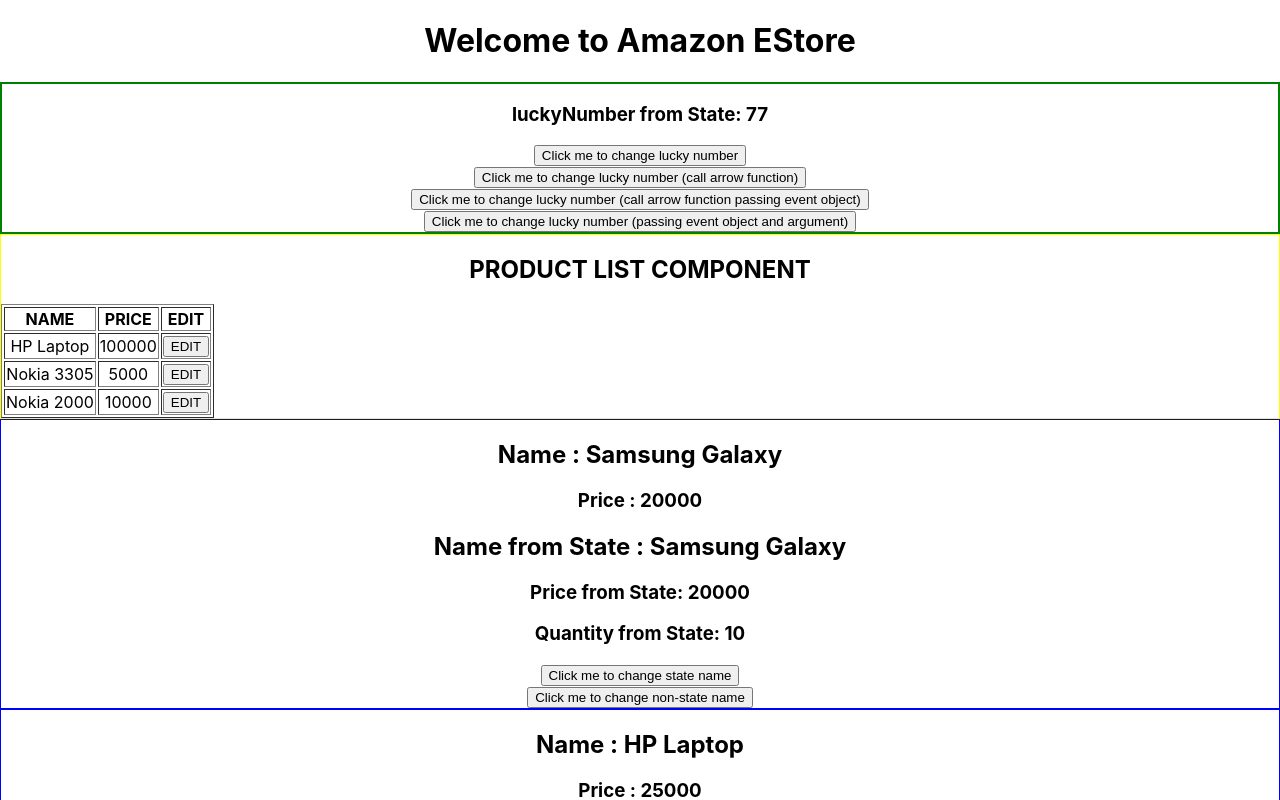
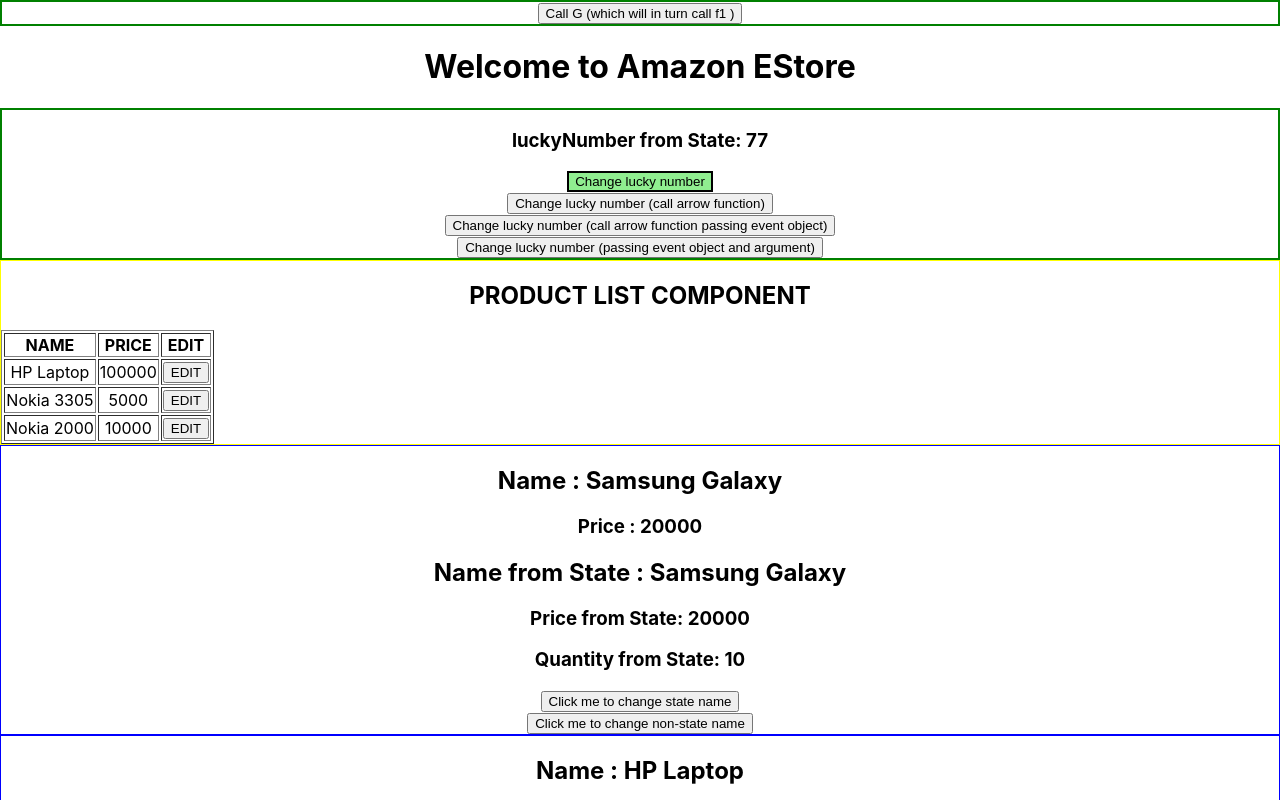
Before and after one commit to aw1app/sl-cis-jfsd, a React (Create React App) app in the folder PHASE1/REACT/my-app2/: page / in a window 1280 px wide. Shown: the top 800 px of the page. Built offline with nearby package versions, Linux system fonts and the light colour scheme.

Commit message:
react updates

```diff
--- a/PHASE1/REACT/my-app2/src/App.js
+++ b/PHASE1/REACT/my-app2/src/App.js
@@ -5,13 +5,19 @@
 import ProductF from './components/ProductF';
 import ProductList from './components/ProductList';
 import EventHandlingDemo from './components/EventHandlingDemo';
+import ParentFunctionInPropsDemo from './components/ParentFunctionInPropsDemo';
 
 //function App {
 const App = () => {
 
+  const myFunc=()=>{
+    alert("Hi from Parent!")
+  };
+
 
   return (
     <div className="App">
+      <ParentFunctionInPropsDemo pf1={myFunc} />
       <h1 >
         Welcome to Amazon EStore
       </h1>
--- a/PHASE1/REACT/my-app2/src/components/EventHandlingDemo.jsx
+++ b/PHASE1/REACT/my-app2/src/components/EventHandlingDemo.jsx
@@ -13,6 +13,7 @@
     }
 
     changeLuckyNumber1(){
+       // e.preventDefault();
         this.setState( {
             luckyNumber:this.getRandomArbitrary(1,100)
         });
@@ -20,6 +21,7 @@
 
     // Arrow function, so no binding reqd in the constructor.
     changeLuckyNumber2 = () => {
+       // e.preventDefault();
         this.setState( {
             luckyNumber:this.getRandomArbitrary(1,100)
         });
@@ -27,6 +29,7 @@
 
     // Arrow function, so no binding reqd in the constructor.
     changeLuckyNumber3 = (evt) => {
+        evt.preventDefault ();
         // alert("changeLuckyNumber3 evt TYPE = " + evt.type);
         // alert("changeLuckyNumber3 evt X = " + evt.clientX);
         // alert("changeLuckyNumber3 evt Y = " + evt.clientY);
@@ -37,6 +40,7 @@
     }
 
     changeLuckyNumber4 = (evt, message) => {
+        evt.preventDefault ();
         alert("changeLuckyNumber4 mesage = " + message);
         this.setState( {
             luckyNumber:this.getRandomArbitrary(1,100)
@@ -54,13 +58,13 @@
 
             <h3> luckyNumber from State: { this.state.luckyNumber }</h3>
 
-            <button onClick={this.changeLuckyNumber1} > Click me to change lucky number  </button>
+            <button onClick={this.changeLuckyNumber1} style={{border:"solid 2px", "background-color": 'lightgreen'} }> Change lucky number  </button>
             <br/>
-            <button onClick={this.changeLuckyNumber2} > Click me to change lucky number (call arrow function) </button>
+            <button onClick={this.changeLuckyNumber2} > Change lucky number (call arrow function) </button>
             <br/>
-            <button onClick={ (event) => this.changeLuckyNumber3(event)} > Click me to change lucky number (call arrow function passing event object) </button>
+            <button onClick={ (event) => this.changeLuckyNumber3(event)} > Change lucky number (call arrow function passing event object) </button>
             <br/>
-            <button onClick={ (event) => this.changeLuckyNumber4(event, "Hi")} > Click me to change lucky number (passing event object and argument) </button>
+            <button onClick={ (event) => this.changeLuckyNumber4(event, "Hi")} > Change lucky number (passing event object and argument) </button>
 
             </div>
         )
--- /dev/null
+++ b/PHASE1/REACT/my-app2/src/components/ParentFunctionInPropsDemo.js
@@ -0,0 +1,28 @@
+import { Component } from "react";
+
+class ParentFunctionInPropsDemo  extends  Component{
+
+    constructor(props){
+        super(props);
+
+        this.state = {
+            f1 : props.pf1
+        }
+    }
+
+    g= () => {
+        alert("Hi from child ");
+        this.state.f1();
+    }
+
+    render(){
+
+        return (
+            <div style={{border:"solid 2px", "border-color": 'green'} }>
+            <button onClick={this.g} >Call G (which will in turn call f1 )  </button>
+            </div>
+        )
+    }
+}
+
+export default ParentFunctionInPropsDemo;
```
